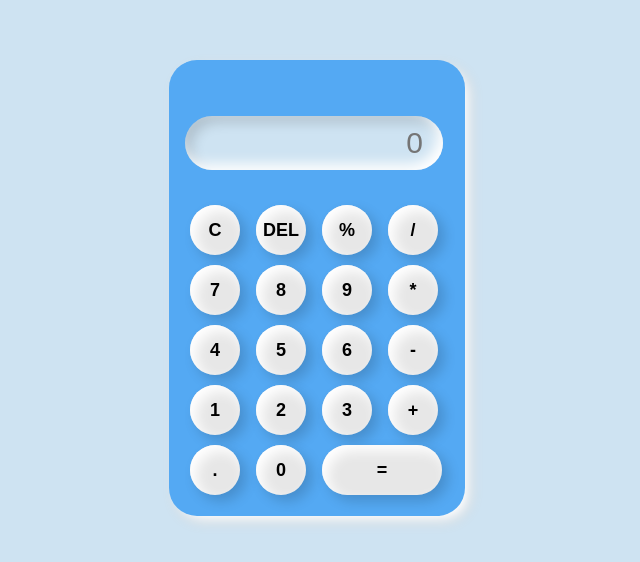
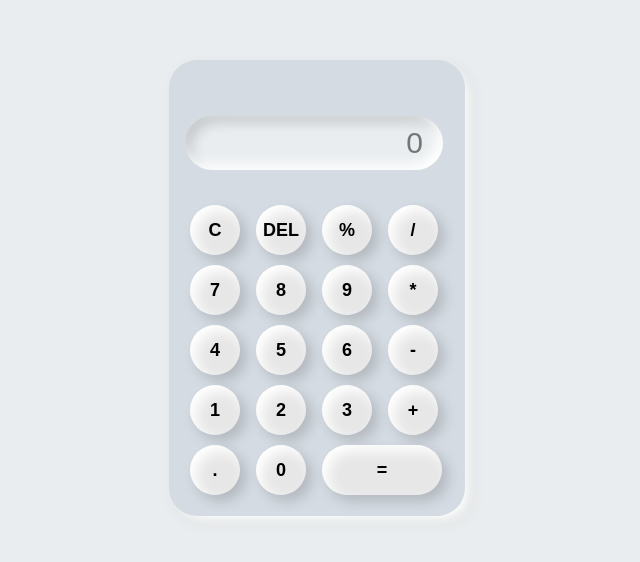
Before and after one commit to eric-antonio/calculadora-js, a plain HTML site: page index.html in a window 1280 px wide. Shown: the part 112-674 px from the top of the page, without its empty margins (323-963 px from the left). Drawn offline with Linux system fonts and the light colour scheme.

Commit message:
Update style.css

```diff
--- a/css/style.css
+++ b/css/style.css
@@ -4,7 +4,7 @@
     box-sizing: border-box;
     outline: none;
     font-family: sans-serif;
-    background-color: rgb(84, 169, 243);
+    background-color: rgb(212, 219, 226);
 }
 
 .container{
```
